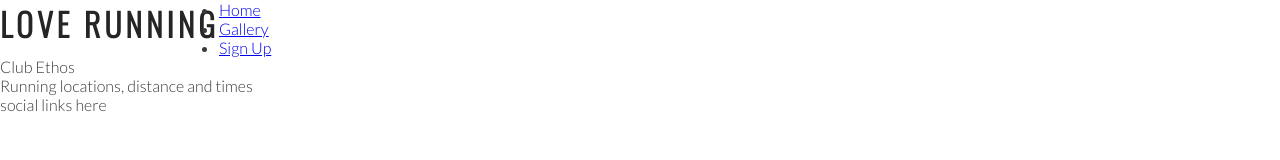
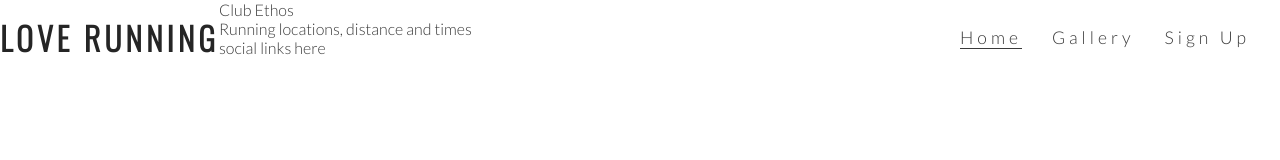
Before and after one commit to shanecoen/Love-running-code-institute, a plain HTML site: page index.html in a window 1280 px wide. Drawn offline with nearby package versions, Linux system fonts and the light colour scheme.

Commit message:
style navigation links

```diff
--- a/assets/css/style.css
+++ b/assets/css/style.css
@@ -25,3 +25,33 @@ h1, h2 {
     float: left;
     font-size: 200%;
 }
+
+/* navigation links */
+
+#menu {
+    font-size: 110%;
+    letter-spacing: 4px;
+}
+
+#menu, #logo {
+    line-height: 75px;
+}
+
+#menu li {
+    float: right;
+    list-style: none;
+    margin-right: 30px;
+}
+
+#menu a:hover {
+    border-bottom : 1px solid #3a3a3a;
+}
+
+.active {
+    border-bottom : 1px solid #3a3a3a;
+}
+
+#menu a {
+    text-decoration: none;
+    color: inherit;
+}
--- a/index.html
+++ b/index.html
@@ -16,13 +16,13 @@
         <a href="index.html">
             <h1 id="logo">Love Running</h1>
         </a>
-        <nav>
+        <nav id="menu">
             <ul>
-                <li><a href="index.html">Home</a>
+                <li><a href="#">Sign Up</a>
                 </li>
                 <li><a href="#">Gallery</a>
                 </li>
-                <li><a href="#">Sign Up</a>
+                <li><a href="index.html" class="active">Home</a></a>
                 </li>
             </ul>
         </nav>
```
